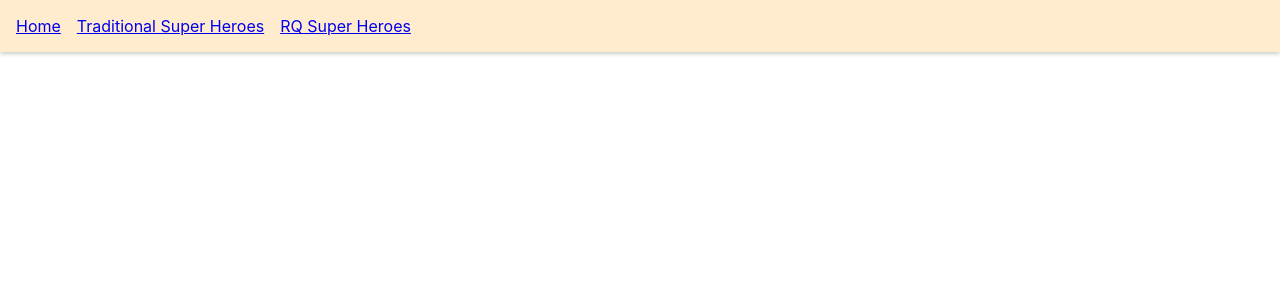
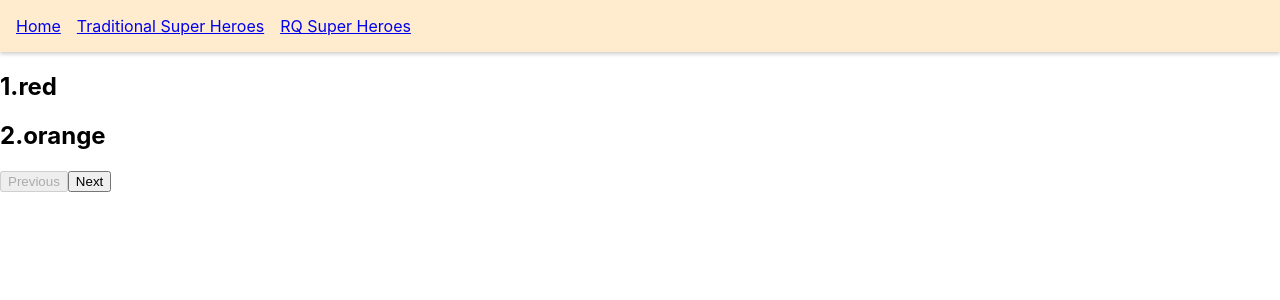
Before and after one commit to Bhupendranagda/react-query, a React (Create React App) app in the folder react-query-tutorial/: page /rq-paginated in a window 1280 px wide. Shown: the top 300 px of the page. Built offline with nearby package versions, Linux system fonts and the light colour scheme; data requests are answered from the project's data file.

Commit message:
infinite quereis

```diff
--- a/react-query-tutorial/db.json
+++ b/react-query-tutorial/db.json
@@ -59,5 +59,39 @@
                 "html"
             ]
         }
+    ],
+    "colors": [
+        {
+            "id": 1,
+            "label": "red"
+        },
+        {
+            "id": 2,
+            "label": "orange"
+        },
+        {
+            "id": 3,
+            "label": "crimson"
+        },
+        {
+            "id": 4,
+            "label": "yellow"
+        },
+        {
+            "id": 5,
+            "label": "pink"
+        },
+        {
+            "id": 6,
+            "label": "blue"
+        },
+        {
+            "id": 7,
+            "label": "Black"
+        },
+        {
+            "id": 8,
+            "label": "maroon"
+        }
     ]
 }
--- a/react-query-tutorial/src/App.js
+++ b/react-query-tutorial/src/App.js
@@ -9,7 +9,8 @@
 import { ParallerQueries } from "./components/ParallerQueries.page";
 import { DynamicParallelPage } from "./components/DynamicParallel.page";
 import DependentQueriesPage from "./components/DependentQueries.page";
-
+import PaginatedQueries from "./components/PaginatedQueries.page";
+import InfiniteQueries from "./components/InfiniteQueries.page";
 const queryClient = new QueryClient();
 
 function App() {
@@ -47,6 +48,9 @@
               path="/rq-dynamic-parallel"
               element={<DynamicParallelPage heroIds={[1, 3]} />}
             />
+            {/* Route for Paginated Queries */}
+            <Route path="/rq-paginated" element={<PaginatedQueries />} />
+            <Route path="/rq-infinite" element={<InfiniteQueries />} />
           </Routes>
         </BrowserRouter>
       </div>
--- /dev/null
+++ b/react-query-tutorial/src/components/InfiniteQueries.page.js
@@ -0,0 +1,64 @@
+import { useInfiniteQuery } from "react-query";
+import axios from "axios";
+import { Fragment } from "react";
+
+const fetchColors = ({ pageParam = 1 }) => {
+  return axios.get(`http://localhost:4000/colors?_limit=2&_page=${pageParam}`);
+};
+
+const InfiniteQueries = () => {
+  const {
+    isLoading,
+    isError,
+    data,
+    error,
+    isFetching,
+    fetchNextPage,
+    hasNextPage,
+    isFetchingNextPage,
+  } = useInfiniteQuery(["colors"], fetchColors, {
+    getNextPageParam: (lastPage, pages) => {
+      if (pages.length < 4) {
+        return pages.length + 1;
+      } else {
+        return undefined;
+      }
+    },
+  });
+
+  if (isLoading) {
+    return <h2>Loading...</h2>;
+  }
+
+  if (isError) {
+    return <h2>{error.message}</h2>;
+  }
+
+  return (
+    <>
+      <div>
+        {data?.pages.map((group, i) => {
+          return (
+            <Fragment key={i}>
+              {group.data.map((color) => {
+                return (
+                  <h2 key={color.id}>
+                    {color.id}.{color.label}
+                  </h2>
+                );
+              })}
+            </Fragment>
+          );
+        })}
+      </div>
+      <div>
+        <button onClick={fetchNextPage} disabled={!hasNextPage}>
+          Load More..
+        </button>
+      </div>
+      <div>{isFetching && !isFetchingNextPage ? "Fetching..." : null}</div>
+    </>
+  );
+};
+
+export default InfiniteQueries;
--- /dev/null
+++ b/react-query-tutorial/src/components/PaginatedQueries.page.js
@@ -0,0 +1,59 @@
+import { useQuery } from "react-query";
+import axios from "axios";
+import { useState } from "react";
+
+const fetchColors = (pageNumber) => {
+  return axios.get(`http://localhost:4000/colors?_limit=2&_page=${pageNumber}`);
+};
+
+const PaginatedQueries = () => {
+  const [pageNumber, setPageNumber] = useState(1);
+  const { isLoading, isError, data, error, isFetching } = useQuery(
+    ["colors", pageNumber],
+    () => fetchColors(pageNumber),
+    {
+      keepPreviousData: true,
+    }
+  );
+
+  if (isLoading) {
+    return <h2>Loading...</h2>;
+  }
+
+  if (isError) {
+    return <h2>{error.message}</h2>;
+  }
+
+  return (
+    <>
+      <div>
+        {data?.data.map((color) => {
+          return (
+            <div key={color.id}>
+              <h2>
+                {color.id}.{color.label}
+              </h2>
+            </div>
+          );
+        })}
+      </div>
+      <div>
+        <button
+          onClick={() => setPageNumber((page) => page - 1)}
+          disabled={pageNumber === 1}
+        >
+          Previous
+        </button>
+        <button
+          onClick={() => setPageNumber((page) => page + 1)}
+          disabled={pageNumber === 4}
+        >
+          Next
+        </button>
+      </div>
+      {isFetching && "Loading ..."}
+    </>
+  );
+};
+
+export default PaginatedQueries;
--- a/react-query-tutorial/src/hook/useSuperHeroData.js
+++ b/react-query-tutorial/src/hook/useSuperHeroData.js
@@ -1,4 +1,4 @@
-import { useQuery } from "react-query";
+import { useQuery, useQueryClient } from "react-query";
 import axios from "axios";
 
 // this function is used to fetch data for single super hero
@@ -8,5 +8,21 @@
 };
 
 export const useSuperHeroData = (heroId) => {
-  return useQuery(["super-hero", heroId], fetchSuperHero);
+  // This gives us the global query client object through which we can access
+  // caches queries
+  const queryClient = useQueryClient();
+
+  return useQuery(["super-hero", heroId], fetchSuperHero, {
+    initialData: () => {
+      const hero = queryClient
+        .getQueryData("super-heroes")
+        ?.data?.find((hero) => hero.id === parseInt(heroId));
+
+      if (hero) {
+        return { data: hero };
+      } else {
+        return undefined;
+      }
+    },
+  });
 };
```
